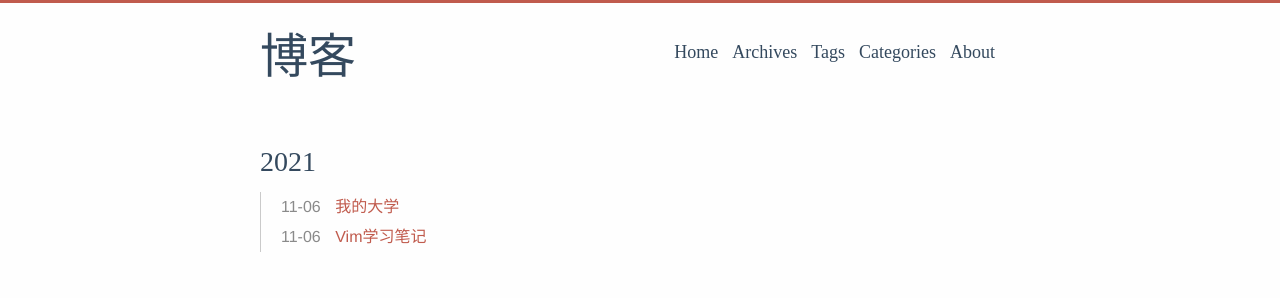
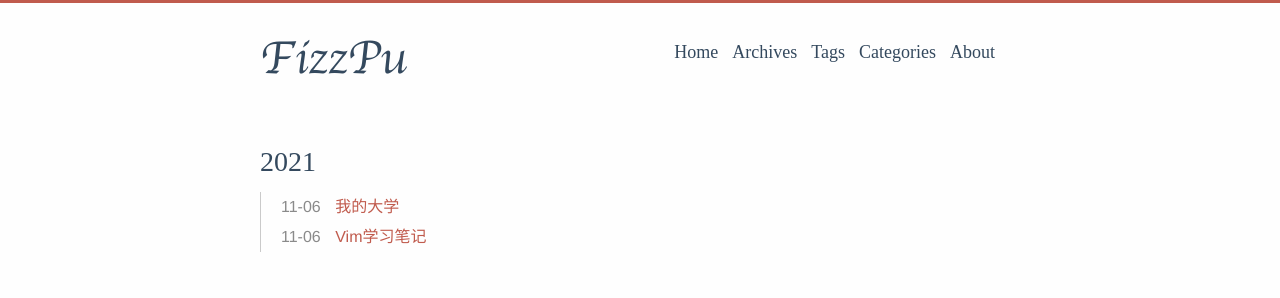
Before and after one commit to FizzPu/Fizz, a plain HTML site: page archives/2021/11/index.html in a window 1280 px wide. Shown: the top 298 px of the page. Drawn offline with Linux system fonts and the light colour scheme; a web font is replaced by a local one.

Commit message:
Site updated: 2021-11-07 15:42:25

```diff
--- a/archives/2021/11/index.html
+++ b/archives/2021/11/index.html
@@ -13,7 +13,7 @@
 <meta name="apple-mobile-web-app-capable" content="yes">
 <meta name="apple-mobile-web-app-status-bar-style" content="#f8f5ec">
 
-<link rel="alternate" href="/atom.xml" title="博客" type="application/atom+xml"><link rel="shortcut icon" type="image/x-icon" href="/favicon.ico?v=2.11.0" />
+<meta name="description" content="天下有大勇者，卒然临之而不惊，无故加之而不怒"/><meta name="keywords" content="程序员" /><link rel="alternate" href="/atom.xml" title="FizzPu" type="application/atom+xml"><link rel="shortcut icon" type="image/x-icon" href="/favicon.ico?v=2.11.0" />
 <link rel="canonical" href="http://example.com/archives/2021/11/"/>
 
 <link rel="stylesheet" type="text/css" href="/lib/fancybox/jquery.fancybox.css" />
@@ -37,13 +37,13 @@
   window.config = {"leancloud":{"app_id":null,"app_key":null},"toc":true,"fancybox":true,"pjax":"","latex":false};
 </script>
 
-    <title>Archives - 博客
+    <title>Archives - FizzPu
   </title>
   <meta name="generator" content="Hexo 5.4.0"></head>
 
   <body><div id="mobile-navbar" class="mobile-navbar">
   <div class="mobile-header-logo">
-    <a href="/." class="logo">博客</a>
+    <a href="/." class="logo">FizzPu</a>
   </div>
   <div class="mobile-navbar-icon">
     <span></span>
@@ -72,7 +72,7 @@
 </nav>
 <div class="container" id="mobile-panel">
       <header id="header" class="header"><div class="logo-wrapper">
-  <a href="/." class="logo">博客</a>
+  <a href="/." class="logo">FizzPu</a>
 </div>
 
 <nav class="site-navbar"><ul id="menu" class="menu"><li class="menu-item">
```
Also changed, not shown: 2021/11/06/Vim学习笔记/index.html (+4 -4 lines), 2021/11/06/我的大学/index.html (+4 -4 lines), archives/2021/index.html (+4 -4 lines), archives/index.html (+4 -4 lines), index.html (+4 -4 lines).
